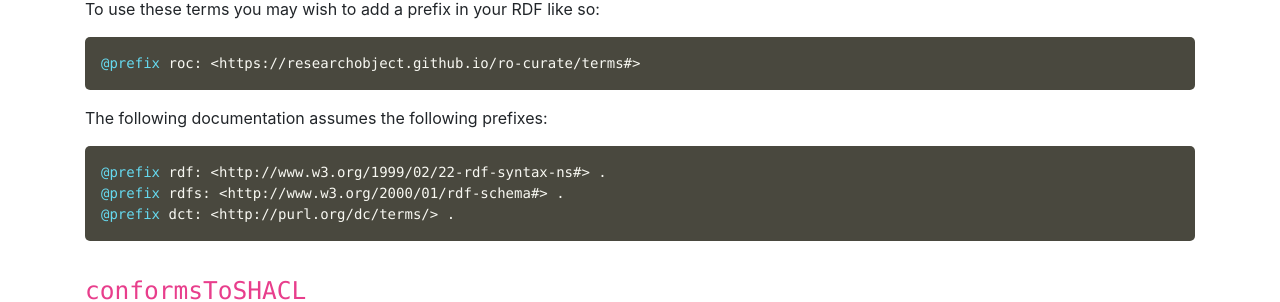
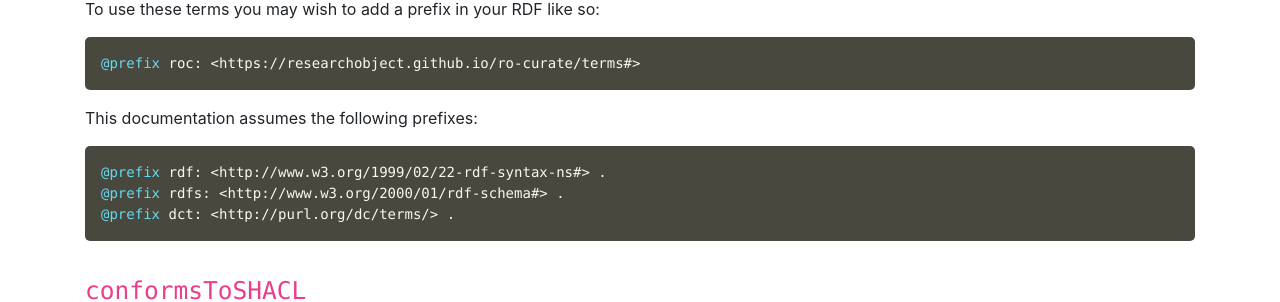
Before and after one commit to inab/ro-curate, a Jekyll site: the page built from doc/terms.md, in a window 1280 px wide. Shown: the part 139-441 px from the top of the page. Built offline with Jekyll 4.4.1, drawn with Linux system fonts in a browser that asks for light colours; our own code applies the rules of GitHub Pages for plain Markdown files.

Commit message:
Fix typo

````diff
--- a/doc/terms.md
+++ b/doc/terms.md
@@ -11,7 +11,7 @@ To use these terms you may wish to add a prefix in your RDF like so:
 @prefix roc: <{{ site.data.terms.prefix }}>
 ```
 
-The following documentation assumes the following prefixes:
+This documentation assumes the following prefixes:
 
 ```turtle
 {{ site.data.terms.ext_prefixes }}
````
